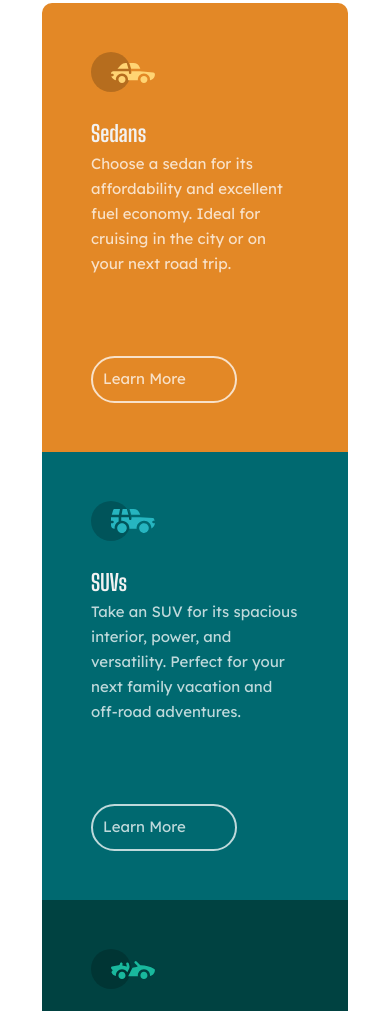
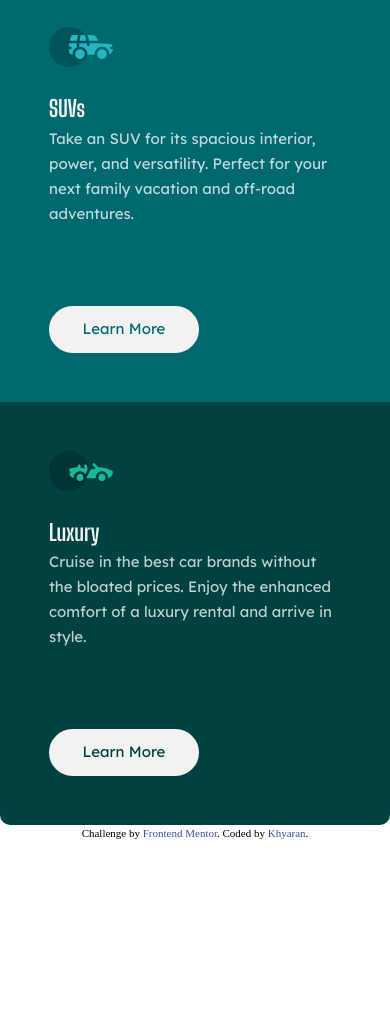
Before and after one commit to Kairan-C/3-column-preview-card-componen-solution, a plain HTML site: page index.html in a window 390 px wide. Shown: the part 470-1481 px from the top of the page. After the commit the page ends 1311 px from the top, so only its background shows below. Drawn offline with Linux system fonts and the light colour scheme.

Commit message:
Update styles.css

```diff
--- a/styles.css
+++ b/styles.css
@@ -62,7 +62,7 @@ ul {
 }
 
 input,
-button,
+.card_btn,
 textarea,
 select {
   font: inherit;
@@ -87,6 +87,9 @@ main {
   margin-top: var(--25px);
 }
 
+h1 {
+  display: none;
+}
 /* Cards */
 .card {
   display: flex;
@@ -114,46 +117,49 @@ h1 {
 
 .card_btn {
   padding: var(--10px);
-  width: 70%;
-  border: 2px solid var(--Transparent_white);
+  max-width: 150px;
+  text-align: center;
+  border: 2px solid var(--Very_light_gray);
   border-radius: 3.75rem;
   cursor: pointer;
-}
-
-.card_btn:hover {
-  color: var(--Transparent_white);
 }
 
 .card_1 {
   background-color: var(--Bright_orange);
   border-radius: var(--10px) 0 0 var(--10px);
 }
-.card_1 button {
+.card_1 .card_btn {
+  background-color: var(--Very_light_gray);
   color: var(--Bright_orange);
 }
-.card_1 button:hover {
+.card_1 .card_btn:hover {
   background-color: var(--Bright_orange);
+  color: var(--Very_light_gray);
 }
 
 .card_2 {
   background-color: var(--Dark_cyan);
 }
-.card_2 button {
+.card_2 .card_btn {
+  background-color: var(--Very_light_gray);
   color: var(--Dark_cyan);
 }
-.card_2 button:hover {
+.card_2 .card_btn:hover {
   background-color: var(--Dark_cyan);
+  color: var(--Very_light_gray);
 }
 
 .card_3 {
   background-color: var(--Very_dark_cyan);
   border-radius: 0 var(--10px) var(--10px) 0;
 }
-.card_3 button {
+.card_3 .card_btn {
+  background-color: var(--Very_light_gray);
   color: var(--Very_dark_cyan);
 }
-.card_3 button:hover {
+.card_3 .card_btn:hover {
   background-color: var(--Very_dark_cyan);
+  color: var(--Very_light_gray);
 }
 
 /* Footer */
@@ -168,7 +174,7 @@ h1 {
 /* media queries */
 @media (max-width: 760px) {
   main {
-    max-width: 19.125rem;
+    max-width: 31.25rem;
     display: grid;
     grid-template-columns: 1fr;
     grid-template-rows: repeat(3, 1fr);
```
